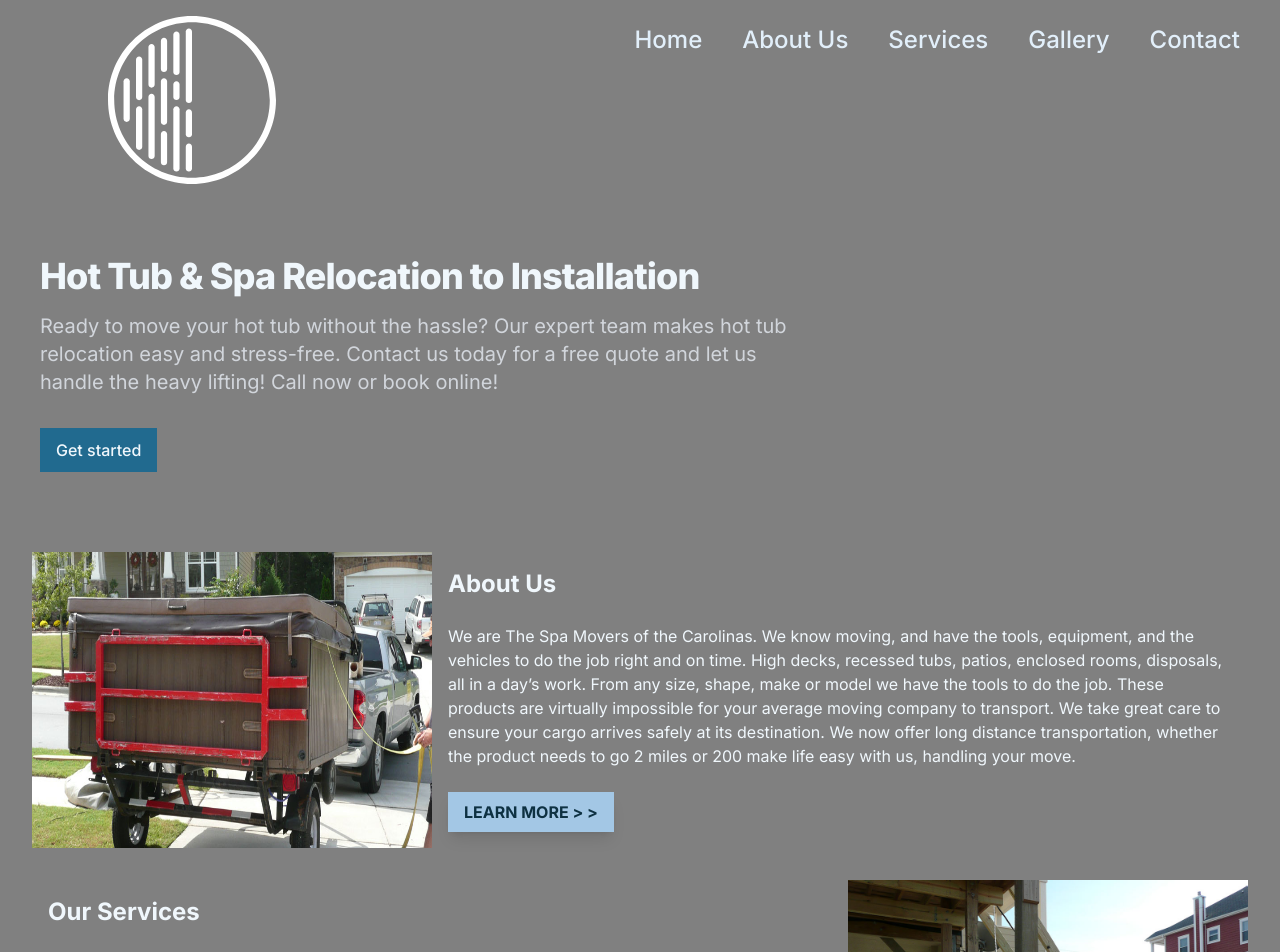
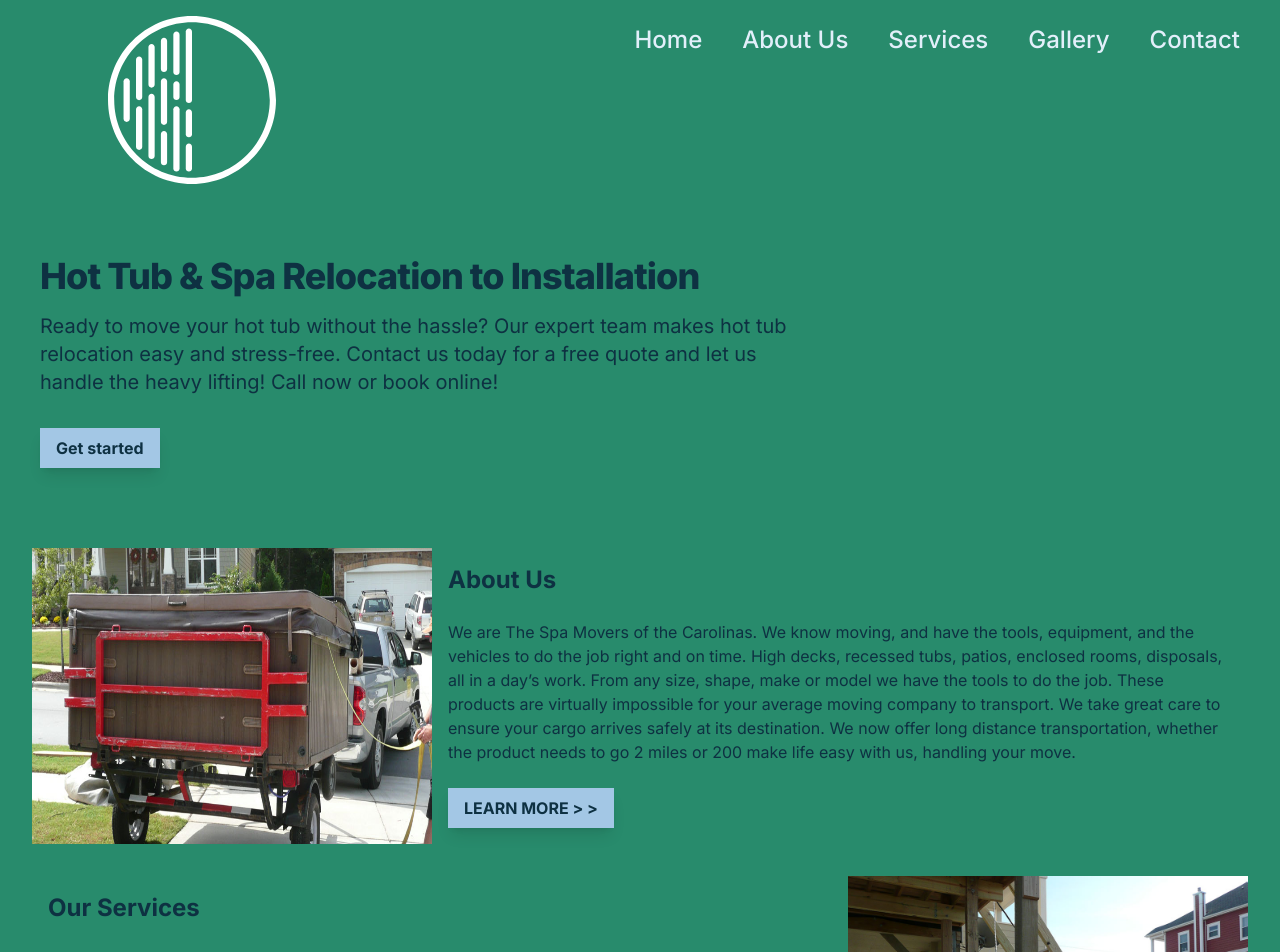
Before and after one commit to aaronfllr-freelance/carolina-spa-movers, a Next.js app: page / in a window 1280 px wide. Shown: the top 952 px of the page. Built offline with nearby package versions, Linux system fonts and the light colour scheme.

Commit message:
change colors

```diff
--- a/src/app/(landing)/page.tsx
+++ b/src/app/(landing)/page.tsx
@@ -7,22 +7,22 @@ export default function Home() {
     return (
     <>
       <Section className='min-h-screen'>
-        <SectionBackground color='grey' />
+        <SectionBackground color='#288b6c' />
         <SectionContent className='pt-48 flex-col items-center justify-center text-black'>
           <div className="py-8 px-4 mx-auto max-w-screen-xl sm:py-16 lg:px-6">
             <div className="max-w-screen-md">
-                <h2 className="mb-4 text-4xl tracking-tight font-extrabold text-primary-50 dark:text-primary-50">
+                <h2 className="mb-4 text-4xl tracking-tight font-extrabold text-text-light dark:text-text-dark">
                   Hot Tub & Spa Relocation to Installation
                 </h2>
-                <p className="mb-8 font-normal text-gray-300 sm:text-xl dark:text-primary-50">
+                <p className="mb-8 font-normal text-text-light sm:text-xl dark:text-text-dark">
                   Ready to move your hot tub without the hassle?
                   Our expert team makes hot tub relocation easy and stress-free.
                   Contact us today for a free quote and let us handle the heavy lifting! Call now or book online!
                 </p>
                 <div className="flex flex-col space-y-4 sm:flex-row sm:space-y-0 sm:space-x-4">
-                    <a href="/contact" className="inline-flex items-center justify-center px-4 py-2.5 text-base font-medium text-center text-primary-50 bg-primary-700 hover:bg-primary-800 focus:ring-4 focus:ring-primary-300 dark:focus:ring-primary-900">
-                        Get started
-                    </a>
+                  <Button className='text-text-light dark:text-text-dark' href='/services'>
+                    Get started
+                  </Button>
                 </div>
             </div>
           </div>
@@ -34,23 +34,23 @@ export default function Home() {
               height='400'
             />
             <div className='p-4'>
-              <h1 className='text-2xl mb-6 text-primary-50 font-bold'>About Us</h1>
-              <p className='text-primary-50 mb-6'>
+              <h1 className='text-2xl mb-6 text-text-light dark:text-text-dark font-bold'>About Us</h1>
+              <p className='text-text-light dark:text-text-dark mb-6'>
                 We are The Spa Movers of the Carolinas. We know moving, and have the tools, equipment, and the vehicles to do the job right and on time. High decks, recessed tubs, patios, enclosed rooms, disposals, all in a day’s work.
                 From any size, shape, make or model we have the tools to do the job. These products are virtually impossible for your average moving company to transport. We take great care to ensure your cargo arrives safely at its destination.
                 We now offer long distance transportation, whether the product needs to go 2 miles or 200 make life easy with us, handling your move.
               </p>
-              <Button className='text-primary-900' href='/about'>LEARN MORE &gt; &gt;</Button>
+              <Button className='text-text-dark' href='/about'>LEARN MORE &gt; &gt;</Button>
             </div>
           </div>
           <div className='flex p-4 mx-auto justify-center max-w-7xl flex-col md:flex-row'>
             <div className='p-4'>
-              <h1 className='text-2xl mb-6 text-primary-50 font-bold'>Our Services</h1>
-              <p className='text-primary-50 mb-6'>
+              <h1 className='text-2xl mb-6 text-text-light font-bold'>Our Services</h1>
+              <p className='text-text-light mb-6'>
                We offer: Hauling, Moving, Transport, Removal, Disposal, Relocation, Licensed Electrician referrals, and Troubleshooting advice. We use the latest in tools and equipment to move your cargo.
                This keeps your cost down and provides for safer transport.
               </p>
-              <Button className='text-primary-900' href='/services'>LEARN MORE &gt; &gt;</Button>
+              <Button className='text-text-light' href='/services'>LEARN MORE &gt; &gt;</Button>
             </div>
             <Image
               src='/assets/images/movingspas/spamoving2.jpg'
--- a/tailwind.config.ts
+++ b/tailwind.config.ts
@@ -6,6 +6,11 @@ export default {
         extend: {
             // https://uicolors.app/create
             colors: {
+                text: {
+                    DEFAULT: '#333333', // Default black
+                    'dark': '#0e3142', // Dark black
+                    'light': '#0e3142'
+                },
                 primary: {
                     DEFAULT: '#a3c7e5', // Default relaxing blue
                     '50': '#f0f7fc', // Lightest blue
```
